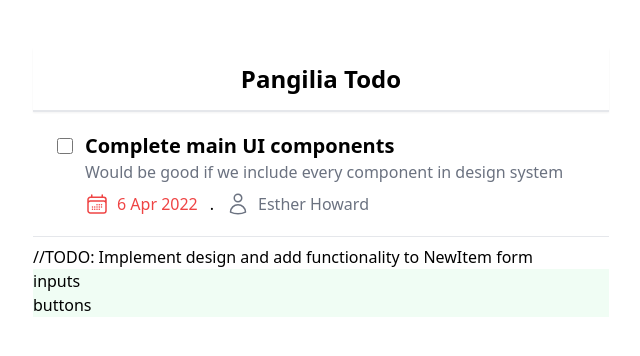
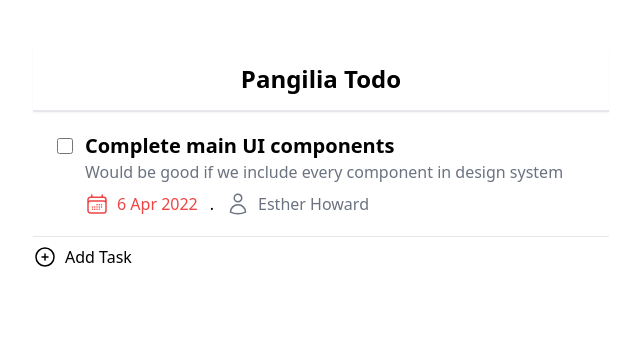
Before and after one commit to astrojose/pangilia, a React (Vite) app: page / in a window 1280 px wide. Shown: the top 356 px of the page, without its empty margins (319-959 px from the left). Built offline with nearby package versions, Linux system fonts and the light colour scheme.

Commit message:
wip: onadd and onclose newtask form

```diff
--- a/src/components/Main.tsx
+++ b/src/components/Main.tsx
@@ -1,15 +1,36 @@
+import React from "react"
 import Item from "./Item"
 import NewItem from "./NewItem"
+
 const Main = () => {
+  const [addForm, showAddForm] = React.useState(false)
+
+  const handleClose = () => {
+   showAddForm(false)
+  }
+
   return (
     <>
       <div>
         <Item />
       </div>
-      //TODO: Implement design and add functionality to NewItem form
-      <NewItem />
+
+      {/* TODO: fix NewItem component style and components styles */}
+      { addForm ? <NewItem onClose={handleClose} /> : <Button onAdd = {()=>showAddForm(!addForm)}/>}
     </>
   )
 }
 
 export default  Main
+{/* TODO: fix 'add task' button styles */}
+
+const Button = ({onAdd}) => (
+  <button onClick={onAdd} className="flex space-x-2" >
+    <svg xmlns="http://www.w3.org/2000/svg" fill="none" viewBox="0 0 24 24" strokeWidth={1.5} stroke="currentColor" className="w-6 h-6">
+      <path strokeLinecap="round" strokeLinejoin="round" d="M12 9v6m3-3H9m12 0a9 9 0 11-18 0 9 9 0 0118 0z" />
+    </svg>
+
+    <span> Add Task </span>
+
+  </button>
+)
--- a/src/components/NewItem.tsx
+++ b/src/components/NewItem.tsx
@@ -1,12 +1,13 @@
-const NewItem = () => {
+const NewItem = ({onClose}) => {
   return (
     <>
       <div className="flex  flex-col bg-green-50">
         <div className="">
           inputs
         </div>
-        <div>
-          buttons
+        <div className="flex space-x-3">
+          <button onClick={()=>onClose()}>Close</button>
+          <button>Save </button>
         </div>
       </div>
     </>
```
